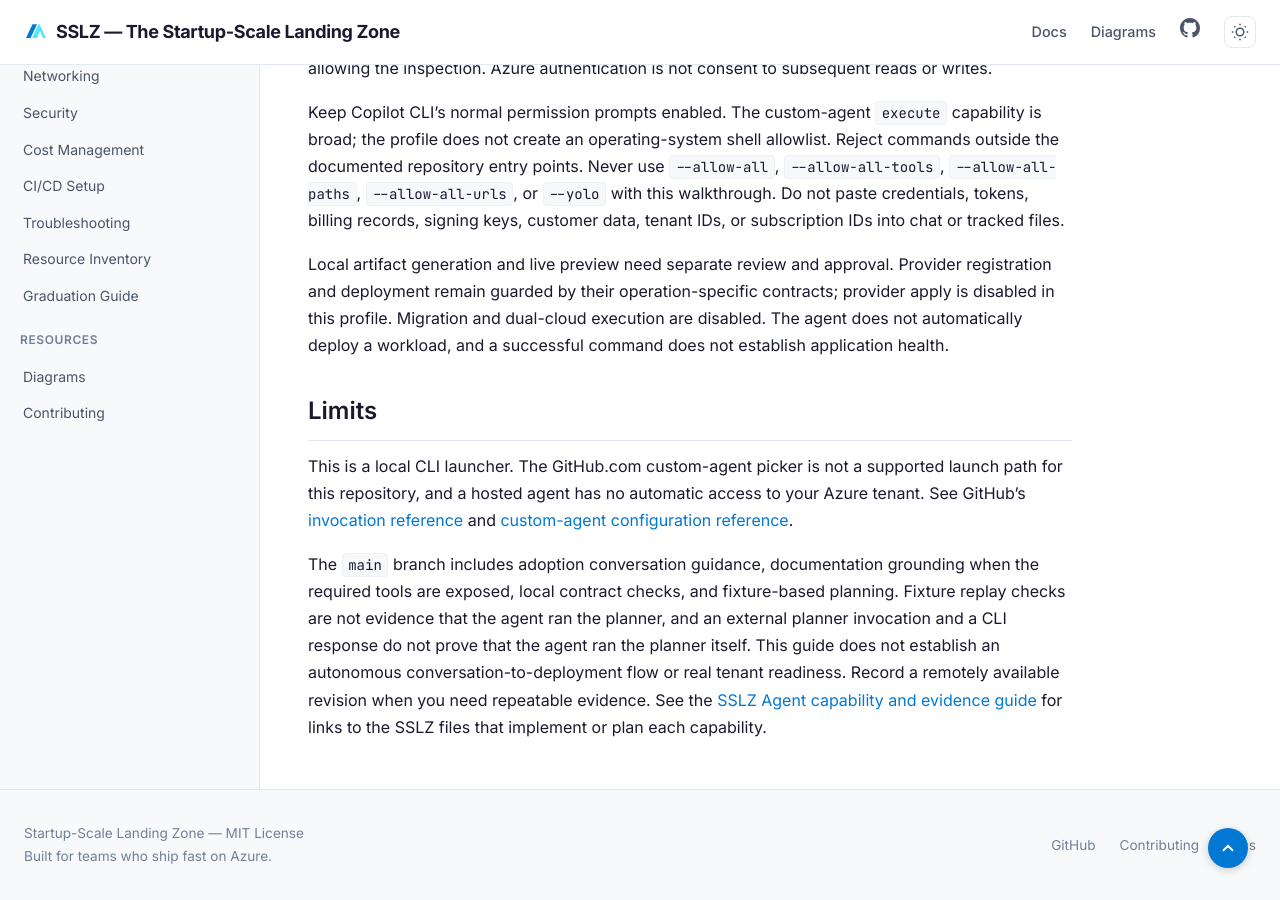
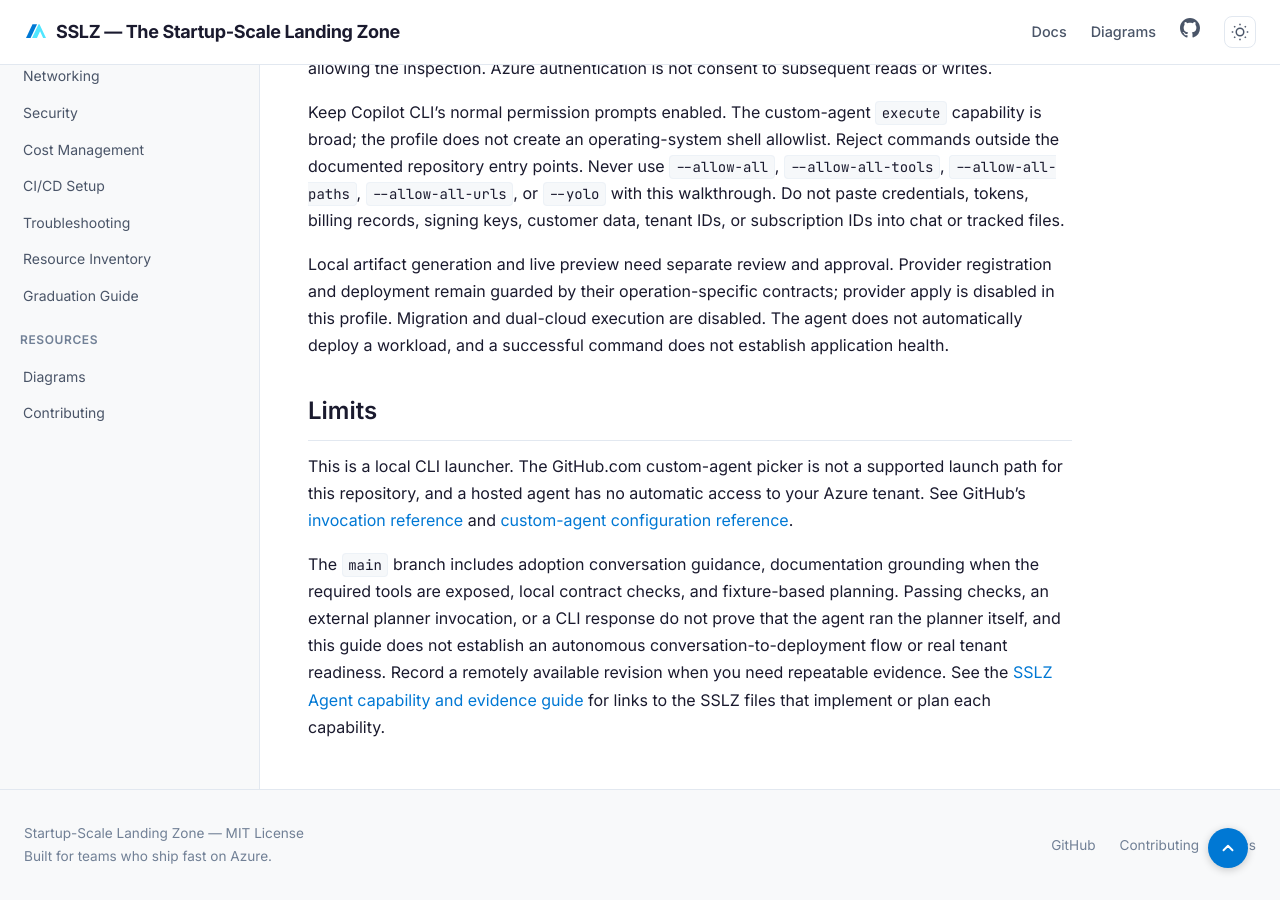
Before and after one commit to ricmmartins/sslz, a Jekyll site: the page built from use-sslz-agent.md, in a window 1280 px wide and 900 px high, scrolled down 5155 px. Built offline with Jekyll 4.4.1, drawn with Linux system fonts in a browser that asks for light colours; some of the changed text lies outside the part shown.

Commit message:
Docs: plain-language repository summary and shorter Limits

```diff
--- a/use-sslz-agent.md
+++ b/use-sslz-agent.md
@@ -200,14 +200,14 @@
 
 ## Limits
 
-This is a local CLI launcher. The GitHub.com custom-agent picker is not a supported launch path for this repository,
-and a hosted agent has no automatic access to your Azure tenant. See GitHub's
+This is a local CLI launcher. The GitHub.com custom-agent picker is not a supported launch path for this repository, and
+a hosted agent has no automatic access to your Azure tenant. See GitHub's
 [invocation reference](https://docs.github.com/en/copilot/how-tos/copilot-cli/use-copilot-cli/invoke-custom-agents)
 and [custom-agent configuration reference](https://docs.github.com/en/copilot/reference/custom-agents-configuration).
 
 The `main` branch includes adoption conversation guidance, documentation grounding when the required tools are exposed,
-local contract checks, and fixture-based planning. Fixture replay checks are not evidence that the agent ran the planner, and an external planner invocation and a CLI
-response do not prove that the agent ran the planner itself. This guide does not establish an autonomous
+local contract checks, and fixture-based planning. Passing checks, an external planner invocation, or a CLI response do
+not prove that the agent ran the planner itself, and this guide does not establish an autonomous
 conversation-to-deployment flow or real tenant readiness. Record a remotely available revision when you need repeatable
-evidence. See the [SSLZ Agent capability and evidence guide]({{ '/agent/' | relative_url }}) for links to the
-SSLZ files that implement or plan each capability.
+evidence. See the [SSLZ Agent capability and evidence guide]({{ '/agent/' | relative_url }}) for links to
+the SSLZ files that implement or plan each capability.
```
Also changed, not shown: other parts of use-sslz-agent.md (+1 -1 lines).
